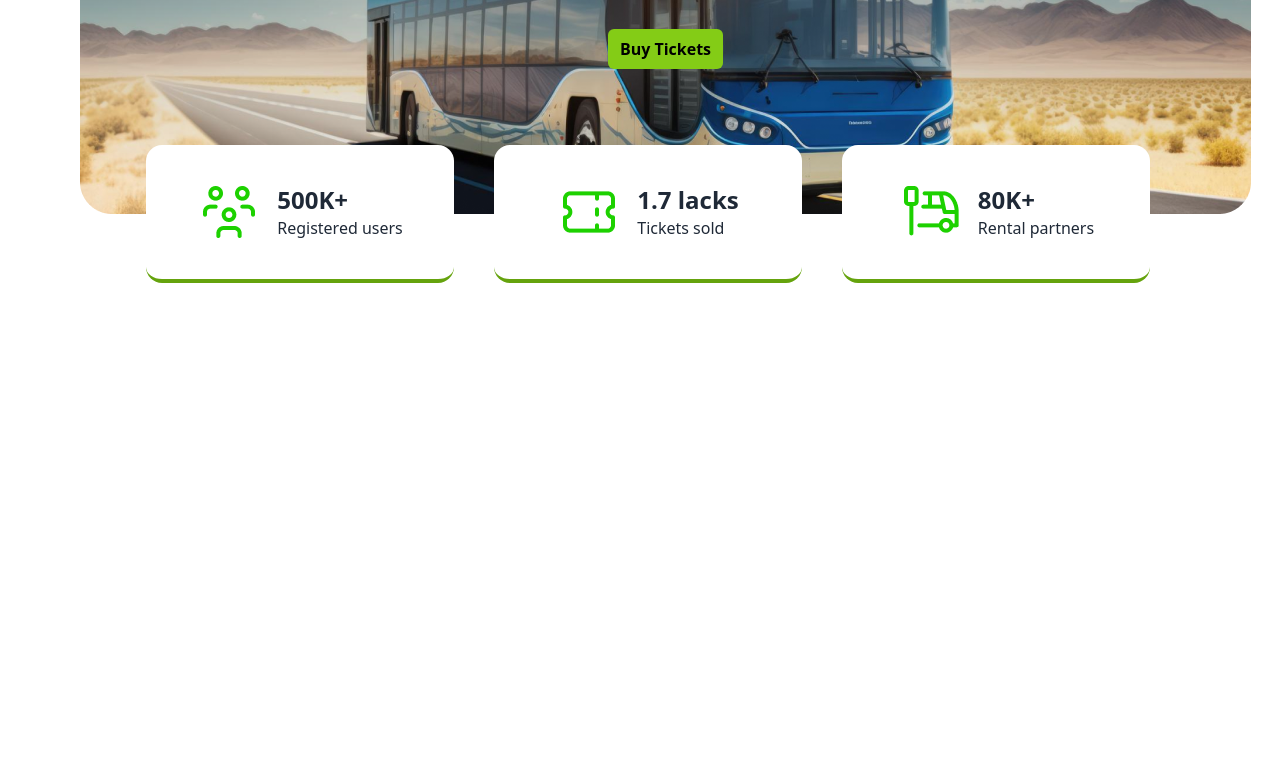
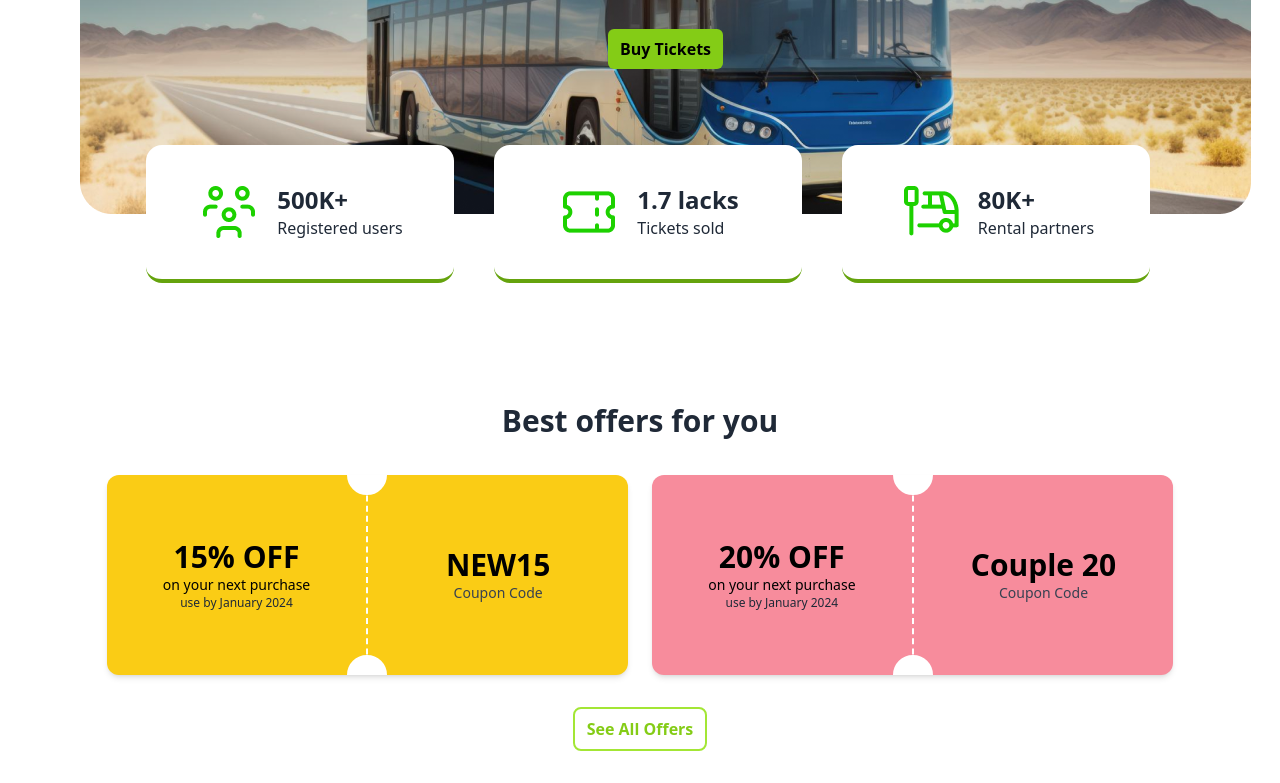
Before and after one commit to Monirul480/Bus-ticket, a website: page index.html in a window 1280 px wide. Shown: the part 416-1199 px from the top of the page. Before the commit the page ends 800 px from the top, so only its background shows below. Drawn offline with nearby package versions, Linux system fonts and the light colour scheme.

Commit message:
add offer section

```diff
--- a/index.html
+++ b/index.html
@@ -13,11 +13,11 @@
 
 
     <script src="https://cdn.tailwindcss.com"></script>
-  <style>
-    .curve {
-      clip-path: circle(20px at center);
-    }
-  </style>
+    <style>
+        .curve {
+            clip-path: circle(20px at center);
+        }
+    </style>
 
     <title>bus ticket</title>
 </head>
@@ -76,12 +76,15 @@
                 <h1 class="text-5xl leading-snug font-bold ">
                     End-to-End Travel with <br> <span class="text-lime-500">P Paribahan</span>
                 </h1>
-                <p class="mt-2">Yes, you can run unit tests and view the results directly within the app. The <br>integrated testing features allow for a streamlined .</p>
+                <p class="mt-2">Yes, you can run unit tests and view the results directly within the app. The
+                    <br>integrated testing features allow for a streamlined .
+                </p>
                 <button class="bg-lime-500 mt-8 text-black font-bold px-3 rounded-md py-2">Buy Tickets</button>
             </div>
         </div>
         <div class="flex px-[30px] justify-around mt-[-69px] ml-4">
-            <div class="w-[308px] h-[138px] gap-4 bg-white flex items-center justify-center rounded-2xl border-b-4 border-lime-600">
+            <div
+                class="w-[308px] h-[138px] gap-4 bg-white flex items-center justify-center rounded-2xl border-b-4 border-lime-600">
                 <div>
                     <img class="w-[64px] h-[64px]" src="images/people.png" alt="">
                 </div>
@@ -90,7 +93,8 @@
                     <h5>Registered users</h5>
                 </div>
             </div>
-            <div class="w-[308px] h-[138px] gap-4 bg-white flex items-center justify-center rounded-2xl border-b-4 border-lime-600">
+            <div
+                class="w-[308px] h-[138px] gap-4 bg-white flex items-center justify-center rounded-2xl border-b-4 border-lime-600">
                 <div>
                     <img class="w-[64px] h-[64px]" src="images/ticket-cupon.png" alt="">
                 </div>
@@ -99,7 +103,8 @@
                     <h5>Tickets sold</h5>
                 </div>
             </div>
-            <div class="w-[308px] h-[138px] gap-4 bg-white flex items-center justify-center rounded-2xl border-b-4 border-lime-600">
+            <div
+                class="w-[308px] h-[138px] gap-4 bg-white flex items-center justify-center rounded-2xl border-b-4 border-lime-600">
                 <div>
                     <img class="w-[64px] h-[64px]" src="images/stoppage.png" alt="">
                 </div>
@@ -110,6 +115,78 @@
             </div>
         </div>
     </div>
+    <!-- Offer section  -->
+    <div class="mt-[120px]">
+        <h1 class="font-bold text-3xl text-center mb-9 mt-[50px]">Best offers for you</h1>
+        <div class="flex w-10/12 gap-6 mx-auto justify-center">
+            <div class="relative flex w-full h-[200px] bg-yellow-400 text-black rounded-xl shadow-md overflow-hidden">
+                <!-- Left Section -->
+                <div class="w-1/2 flex flex-col items-center justify-center  p-7">
+                    <h2 class="text-3xl font-bold">15% OFF</h2>
+                    <p class=" text-sm">on your next purchase</p>
+                    <p class="text-xs text-gray-800">use by January 2024</p>
+                </div>
+
+                <!-- Middle Divider with Curves -->
+                <div class="relative flex items-center justify-center w-[2px] bg-transparent">
+                    <!-- Dotted Line -->
+                    <div class="absolute inset-0 flex items-center justify-center">
+                        <div class="w-[2px] h-full bg-transparent border-l-2 border-dashed border-white"></div>
+                    </div>
+
+                    <!-- Top Circle -->
+                    <div class="absolute top-[-20px] w-10 h-10 bg-white rounded-full border-2 border-white"></div>
+
+                    <!-- Bottom Circle -->
+                    <div class="absolute bottom-[-20px] w-10 h-10 bg-white rounded-full border-2 border-white"></div>
+                </div>
+
+
+                <!-- Right Section -->
+                <div class="w-1/2 p-4 flex flex-col items-center justify-center">
+                    <h2 class="text-3xl font-bold">NEW15</h2>
+                    <p class=" text-sm text-gray-700">Coupon Code</p>
+                </div>
+            </div>
+            <div class="relative flex w-full h-[200px] bg-[#F78C9C] text-black rounded-xl shadow-md overflow-hidden">
+                <!-- Left Section -->
+                <div class="w-1/2 flex flex-col items-center justify-center  p-7">
+                    <h2 class="text-3xl font-bold">20% OFF</h2>
+                    <p class=" text-sm">on your next purchase</p>
+                    <p class="text-xs text-gray-800">use by January 2024</p>
+                </div>
+
+                <!-- Middle Divider with Curves -->
+                <div class="relative flex items-center justify-center w-[2px] bg-transparent">
+                    <!-- Dotted Line -->
+                    <div class="absolute inset-0 flex items-center justify-center">
+                        <div class="w-[2px] h-full bg-transparent border-l-2 border-dashed border-white"></div>
+                    </div>
+
+                    <!-- Top Circle -->
+                    <div class="absolute top-[-20px] w-10 h-10 bg-white rounded-full border-2 border-white"></div>
+
+                    <!-- Bottom Circle -->
+                    <div class="absolute bottom-[-20px] w-10 h-10 bg-white rounded-full border-2 border-white"></div>
+                </div>
+
+
+                <!-- Right Section -->
+                <div class="w-1/2 p-4 flex flex-col items-center justify-center">
+                    <h2 class="text-3xl font-bold">Couple 20</h2>
+                    <p class=" text-sm text-gray-700">Coupon Code</p>
+                </div>
+            </div>
+        </div>
+        <div class="flex my-8 justify-center">
+            <button
+                class="py-2 px-3  font-semibold rounded-lg border-solid border-2 text-lime-500  border-lime-400 flex items-center space-x-2  focus:ring-2 focus:ring-lime-500"
+                href="#">
+                See All Offers
+            </button>
+        </div>
+    </div>
+
 </body>
 
 </html>
```
